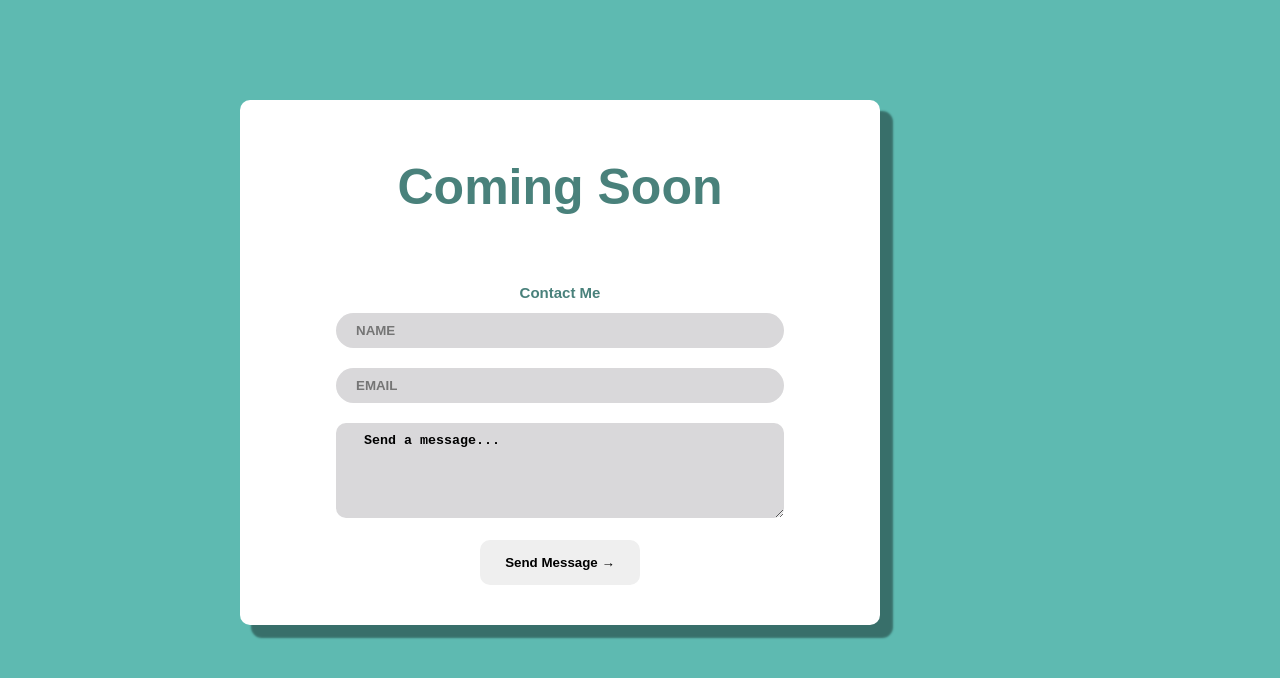
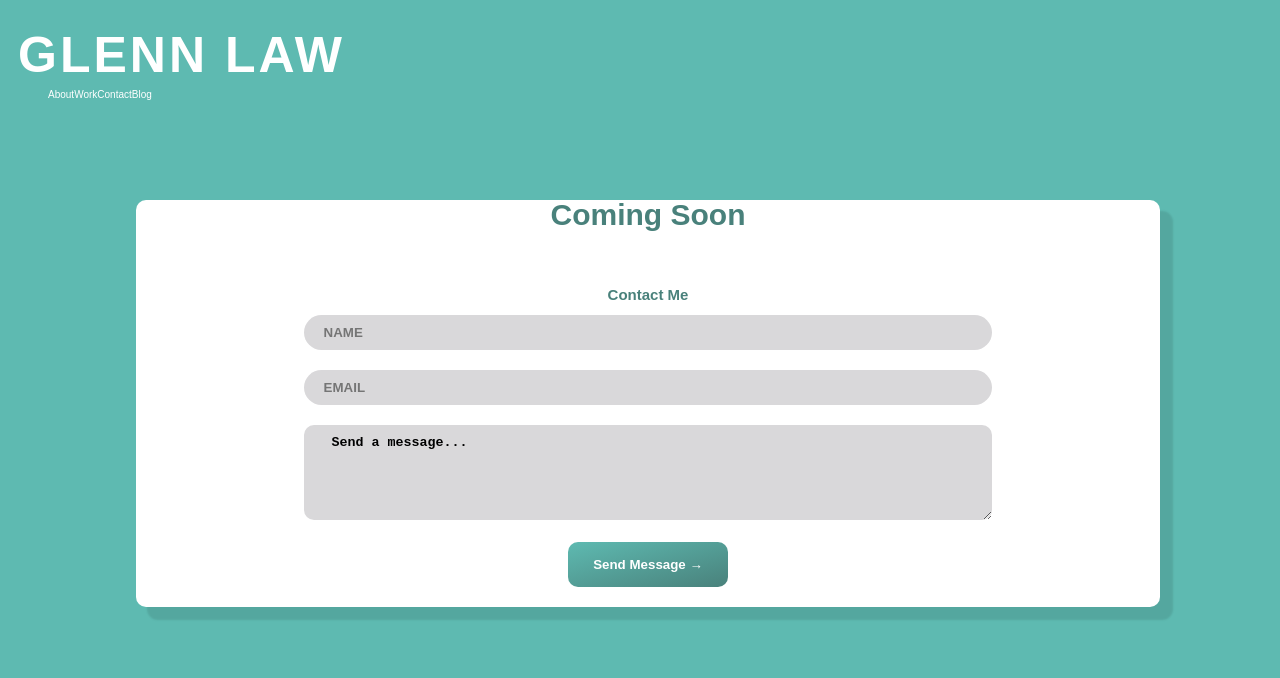
Before and after one commit to Glennlaw-0/my-portfolio, a website: page index.html in a window 1280 px wide. Drawn offline with Linux system fonts and the light colour scheme.

Commit message:
added header and nav

```diff
--- a/app/scss/base/_base.scss
+++ b/app/scss/base/_base.scss
@@ -9,9 +9,3 @@ html {
 *:after {
   box-sizing: inherit;
 }
-
-body {
-  font-family: cairo, sans-serif;
-  color: #ffffff;
-  background-color: $primary-color;
-}
--- a/app/scss/base/_typography.scss
+++ b/app/scss/base/_typography.scss
@@ -1,13 +1,15 @@
 html {
-  font-family: sans-serif;
   line-height: 1;
   font-size: 62.5%;
 }
 
-.comingsoon_header-big {
-  font-size: 5rem;
+body {
+  font-family: 'cairo', sans-serif;
+  font-weight: 400;
+  color: #ffffff;
+  background-color: $primary-color;
 }
 
-.comingsoon_header-small {
-  font-size: 2.5rem;
+.heading__primary {
+  font-size: 2rem;
 }
--- a/app/scss/layout/_comingsoon.scss
+++ b/app/scss/layout/_comingsoon.scss
@@ -1,14 +1,14 @@
 .container {
-  margin: 100px auto;
-  width: 100vh;
+  margin-top: 100px;
+  width: 100vw;
 }
 
 .comingsoon {
+  margin: 0 auto;
   text-align: center;
-  padding: 20px;
   width: 80%;
   border-radius: 10px;
   color: $tertiary-color;
   background-color: #fff;
-  box-shadow: 12px 12px 2px 1px rgba(0, 0, 0, 0.4);
+  box-shadow: 12px 12px 2px 1px rgba(0, 0, 0, 0.1);
 }
--- a/app/scss/main.scss
+++ b/app/scss/main.scss
@@ -1,10 +1,14 @@
 // Abstracts
 @import 'app/scss/abstracts/variables';
 
+// Base
 @import 'app/scss/base/base';
 @import 'app/scss/base/typography';
 
+// Components
 @import 'app/scss/components/button';
 @import 'app/scss/components/form';
 
+//Layout
 @import 'app/scss/layout/comingsoon';
+@import 'app/scss/layout/header';
--- a/index.html
+++ b/index.html
@@ -11,11 +11,23 @@
 
 <body>
 
+    <header class="header">
+        <h1 class="header__name">Glenn Law</h1>
+        <nav class="header__nav">
+            <ul class="nav__list">
+                <li>About</li>
+                <li>Work</li>
+                <li>Contact</li>
+                <li>Blog</li>
+            </ul>
+        </nav>
+    </header>
+
     <div class="container">
         <section class="comingsoon">
-            <h1 class="comingsoon_header-big">Coming Soon</h1>
-
-
+            <div class="heading__primary">
+                <h1>Coming Soon</h1>
+            </div>
             <form action="#" class="form">
                 <h1>Contact Me</h1>
                 <div class="form__group">
@@ -34,7 +46,7 @@
                 </div>
 
                 <div class="form__group">
-                    <button class="btn btn--1">Send Message &rarr;</button>
+                    <button class="btn btn--gradient">Send Message &rarr;</button>
                 </div>
 
         </section>
```
Also changed, not shown: .prettierrc.json, dist/main.css, 1 other file.
